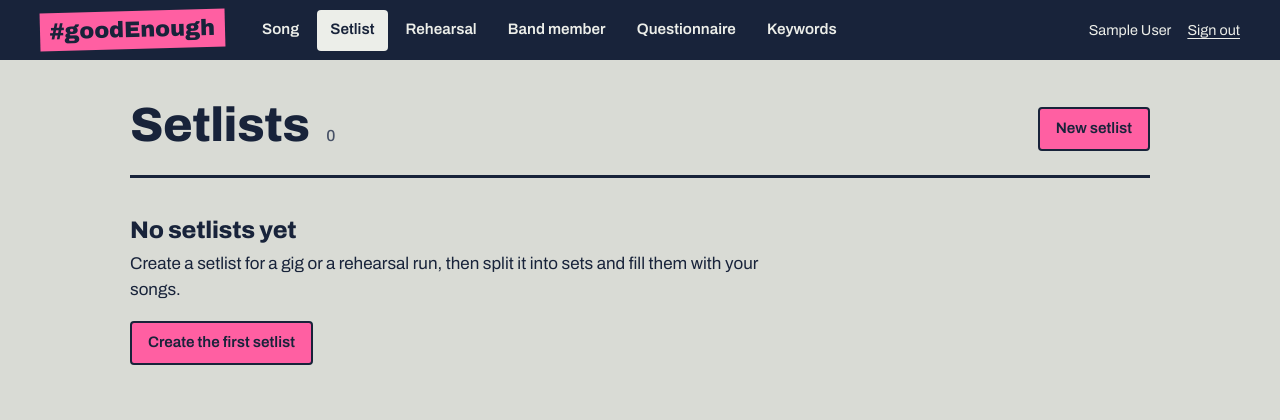
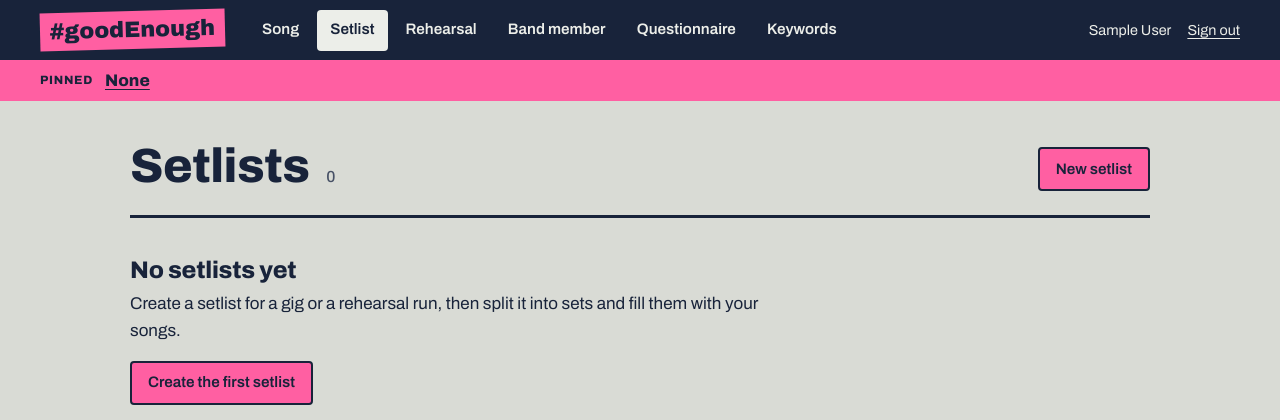
Before and after one commit to iguessimerika/goodenough, a Flask app: page /setlists in a window 1280 px wide. Shown: the top 420 px of the page. Run offline with Flask 3, Linux system fonts and the light colour scheme; the visitor is signed in with stand-in values (Sample User, id 1); data that the repository does not hold is empty; some libraries are stand-ins or nearby versions.

Commit message:
Setlists für die ganze Band pinnen
- Neue Tabelle pinned_setlists (wird beim Start von init_schema angelegt)
- Pin/Unpin auf der Setlist-Übersicht und der Setlist-Seite
- Gepinnte Setlists stehen in der Übersicht oben und in einer Leiste
  unter dem Menü auf jeder Seite, mit Direktlink zur Notenansicht

Co-Authored-By: Claude Opus 5.5 <noreply@anthropic.com>
Claude-Session: https://claude.ai/code/session_0169ws7j3fux2YEuFsntCyoj

```diff
--- a/bandsite/__init__.py
+++ b/bandsite/__init__.py
@@ -54,6 +54,9 @@ def create_app():
     def inject_band():
         return {"band": BAND}
 
+    # Called from app_base.html, so only pages for signed-in members ask the database.
+    app.jinja_env.globals["pinned_setlists"] = db.list_pinned_setlists
+
     @app.after_request
     def security_headers(response):
         response.headers.setdefault("X-Content-Type-Options", "nosniff")
--- a/bandsite/db.py
+++ b/bandsite/db.py
@@ -217,6 +217,13 @@ SCHEMA = [
         UNIQUE KEY uq_song_in_set (set_id, song_id),
         CONSTRAINT fk_setsong_set FOREIGN KEY (set_id) REFERENCES setlist_sets (id) ON DELETE CASCADE,
         CONSTRAINT fk_setsong_song FOREIGN KEY (song_id) REFERENCES songs (id) ON DELETE CASCADE
+    ) ENGINE=InnoDB DEFAULT CHARSET=utf8mb4""",
+    """CREATE TABLE IF NOT EXISTS pinned_setlists (
+        setlist_id INT PRIMARY KEY,
+        pinned_by INT NULL,
+        pinned_at DATETIME NOT NULL DEFAULT CURRENT_TIMESTAMP,
+        CONSTRAINT fk_pin_setlist FOREIGN KEY (setlist_id) REFERENCES setlists (id) ON DELETE CASCADE,
+        CONSTRAINT fk_pin_member FOREIGN KEY (pinned_by) REFERENCES members (id) ON DELETE SET NULL
     ) ENGINE=InnoDB DEFAULT CHARSET=utf8mb4""",
 ]
 
@@ -517,16 +524,24 @@ def list_setlists():
         """SELECT l.id, l.name, l.event_date, l.information,
                   (SELECT COUNT(*) FROM setlist_sets s WHERE s.setlist_id = l.id) AS set_count,
                   (SELECT COUNT(*) FROM set_songs ss JOIN setlist_sets s ON s.id = ss.set_id
-                    WHERE s.setlist_id = l.id) AS song_count
+                    WHERE s.setlist_id = l.id) AS song_count,
+                  p.pinned_at IS NOT NULL AS is_pinned
            FROM setlists l
-           ORDER BY l.event_date IS NULL, l.event_date ASC, l.name"""
+           LEFT JOIN pinned_setlists p ON p.setlist_id = l.id
+           ORDER BY p.pinned_at IS NULL, p.pinned_at DESC, l.event_date IS NULL, l.event_date ASC, l.name"""
     )
 
 
 def get_setlist(setlist_id):
     """A setlist with its 'sets' (ordered), each with a 'songs' list (ordered)."""
     setlist = fetch_one(
-        "SELECT id, name, event_date, information FROM setlists WHERE id = %s", (setlist_id,)
+        """SELECT l.id, l.name, l.event_date, l.information,
+                  p.pinned_at, m.name AS pinned_by_name
+           FROM setlists l
+           LEFT JOIN pinned_setlists p ON p.setlist_id = l.id
+           LEFT JOIN members m ON m.id = p.pinned_by
+           WHERE l.id = %s""",
+        (setlist_id,),
     )
     if setlist is None:
         return None
@@ -733,5 +748,33 @@ def get_setlist_with_sheets(setlist_id):
     return setlist
 
 
+# --------------------------------------------------------------------- pinned setlists (shared by the whole band)
+
+def pin_setlist(setlist_id, member_id):
+    """Pins a setlist for everyone. Pinning again keeps the original pin."""
+    return execute(
+        """INSERT INTO pinned_setlists (setlist_id, pinned_by) VALUES (%s, %s)
+           ON DUPLICATE KEY UPDATE setlist_id = setlist_id""",
+        (setlist_id, member_id),
+    )
+
+
+def unpin_setlist(setlist_id):
+    return execute("DELETE FROM pinned_setlists WHERE setlist_id = %s", (setlist_id,))
+
+
+def list_pinned_setlists():
+    """Pinned setlists for the bar under the menu, newest pin first, with whether they have sheet music."""
+    return fetch_all(
+        """SELECT l.id, l.name, l.event_date,
+                  EXISTS (SELECT 1 FROM documents d
+                          JOIN set_songs ss ON ss.song_id = d.song_id
+                          JOIN setlist_sets s ON s.id = ss.set_id
+                          WHERE s.setlist_id = l.id) AS has_sheets
+           FROM pinned_setlists p JOIN setlists l ON l.id = p.setlist_id
+           ORDER BY p.pinned_at DESC, l.id DESC"""
+    )
+
+
 if __name__ == "__main__":
     test_connection()
--- a/bandsite/static/css/style.css
+++ b/bandsite/static/css/style.css
@@ -273,3 +273,15 @@ body.editor-page { background: #8d9188; }
 .vw-error { color: #ffd0d8; font-weight: 600; }
 .vw-end { margin-top: 2rem; font-weight: 700; opacity: .8; }
 @media (max-width: 700px) { .vw-title { display: none; } .vw-sets { margin-left: 0; } }
+
+
+/* Pinned setlists */
+.pinbar { background: var(--tape); color: var(--ink); padding: .45rem clamp(1rem, 4vw, 2.5rem); display: grid; gap: .35rem; }
+.pinbar-item { display: flex; flex-wrap: wrap; align-items: center; gap: .3rem .75rem; }
+.pinbar-label { font-size: .75rem; font-weight: 800; text-transform: uppercase; letter-spacing: .06em; }
+.pinbar-name { font-weight: 800; font-size: 1.05rem; color: var(--ink); }
+.pinbar-date { font-size: .9rem; }
+.pinbar .btn.primary { background: var(--ink); color: var(--surface); border-color: var(--ink); }
+.pin-badge { display: inline-block; vertical-align: middle; font-size: .72rem; font-weight: 800; text-transform: uppercase; letter-spacing: .05em; padding: .1rem .45rem; background: var(--tape); color: var(--ink); border-radius: 999px; }
+.song-row.is-pinned { border-left: 6px solid var(--tape); padding-left: .9rem; }
+.song-row form { margin: 0; }
--- a/bandsite/templates/app_base.html
+++ b/bandsite/templates/app_base.html
@@ -23,6 +23,19 @@
     </form>
   </div>
 </header>
+{% set pinned = pinned_setlists() %}
+{% if pinned %}
+<nav class="pinbar" aria-label="Pinned setlists">
+  {% for p in pinned %}
+  <div class="pinbar-item">
+    <span class="pinbar-label">Pinned</span>
+    <a class="pinbar-name" href="{{ url_for('setlists.detail', setlist_id=p.id) }}">{{ p.name }}</a>
+    {% if p.event_date %}<span class="pinbar-date">{{ p.event_date.strftime('%a, %d %b') }}</span>{% endif %}
+    {% if p.has_sheets %}<a class="btn small primary" href="{{ url_for('setlists.sheets', setlist_id=p.id) }}">Open sheet music</a>{% endif %}
+  </div>
+  {% endfor %}
+</nav>
+{% endif %}
 <main class="content">
   {% include "_flashes.html" %}
   {% block content %}{% endblock %}
--- a/bandsite/templates/setlists/index.html
+++ b/bandsite/templates/setlists/index.html
@@ -9,15 +9,24 @@
 {% if setlists %}
 <ul class="song-list">
   {% for l in setlists %}
-  <li class="song-row">
+  <li class="song-row{% if l.is_pinned %} is-pinned{% endif %}">
     <div>
-      <h2><a href="{{ url_for('setlists.detail', setlist_id=l.id) }}">{{ l.name }}</a></h2>
+      <h2><a href="{{ url_for('setlists.detail', setlist_id=l.id) }}">{{ l.name }}</a>{% if l.is_pinned %} <span class="pin-badge">Pinned</span>{% endif %}</h2>
       <p class="by">{{ l.event_date.strftime('%a, %d %b %Y') if l.event_date else 'No date yet' }}</p>
       <div class="tags">
         <span class="tag">{{ l.set_count }} set{{ '' if l.set_count == 1 else 's' }}</span>
         <span class="tag">{{ l.song_count }} song{{ '' if l.song_count == 1 else 's' }}</span>
       </div>
     </div>
+    <form method="post" action="{{ url_for('setlists.pin', setlist_id=l.id) }}">
+      <input type="hidden" name="csrf_token" value="{{ csrf_token() }}">
+      <input type="hidden" name="back" value="index">
+      {% if l.is_pinned %}
+      <button class="btn small" type="submit" name="action" value="unpin" aria-label="Unpin {{ l.name }}">Unpin</button>
+      {% else %}
+      <button class="btn small" type="submit" name="action" value="pin" aria-label="Pin {{ l.name }} for everyone">Pin</button>
+      {% endif %}
+    </form>
   </li>
   {% endfor %}
 </ul>
--- a/bandsite/views/setlists.py
+++ b/bandsite/views/setlists.py
@@ -117,6 +117,20 @@ def delete(setlist_id):
     db.delete_setlist(setlist_id)
     flash(f"“{setlist['name']}” deleted.", "ok")
     return redirect(url_for("setlists.index"))
+
+
+@bp.post("/setlists/<int:setlist_id>/pin")
+def pin(setlist_id):
+    setlist = db.get_setlist(setlist_id) or abort(404)
+    if request.form.get("action") == "unpin":
+        db.unpin_setlist(setlist_id)
+        flash(f"“{setlist['name']}” is no longer pinned.", "ok")
+    else:
+        db.pin_setlist(setlist_id, current_user.id)
+        flash(f"“{setlist['name']}” is pinned for the whole band.", "ok")
+    if request.form.get("back") == "index":
+        return redirect(url_for("setlists.index"))
+    return _to_set_anchor(setlist_id)
 
 
 # ---------------------------------------------------------------- sets
```
Also changed, not shown: bandsite/templates/setlists/detail.html (+9 -1 lines).
